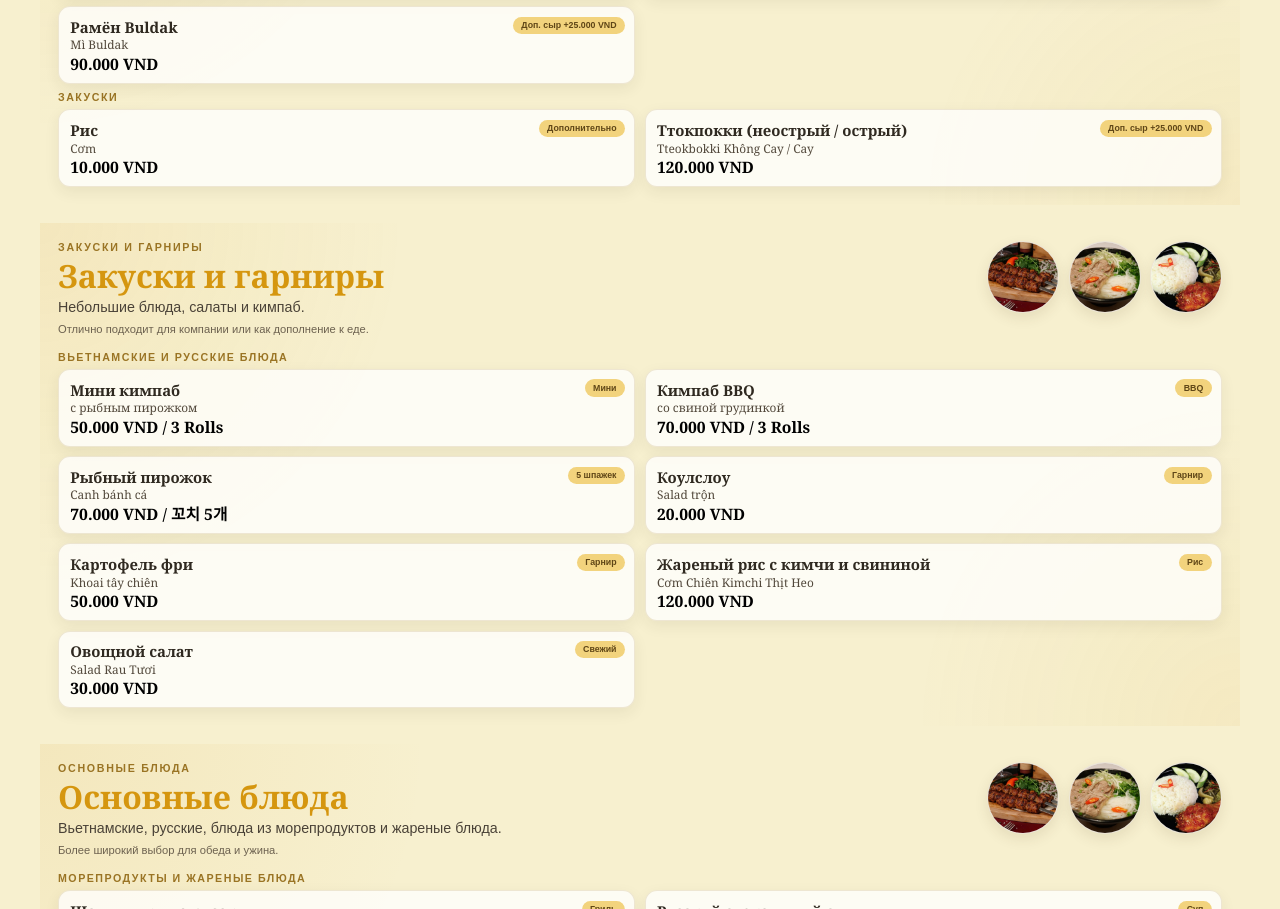
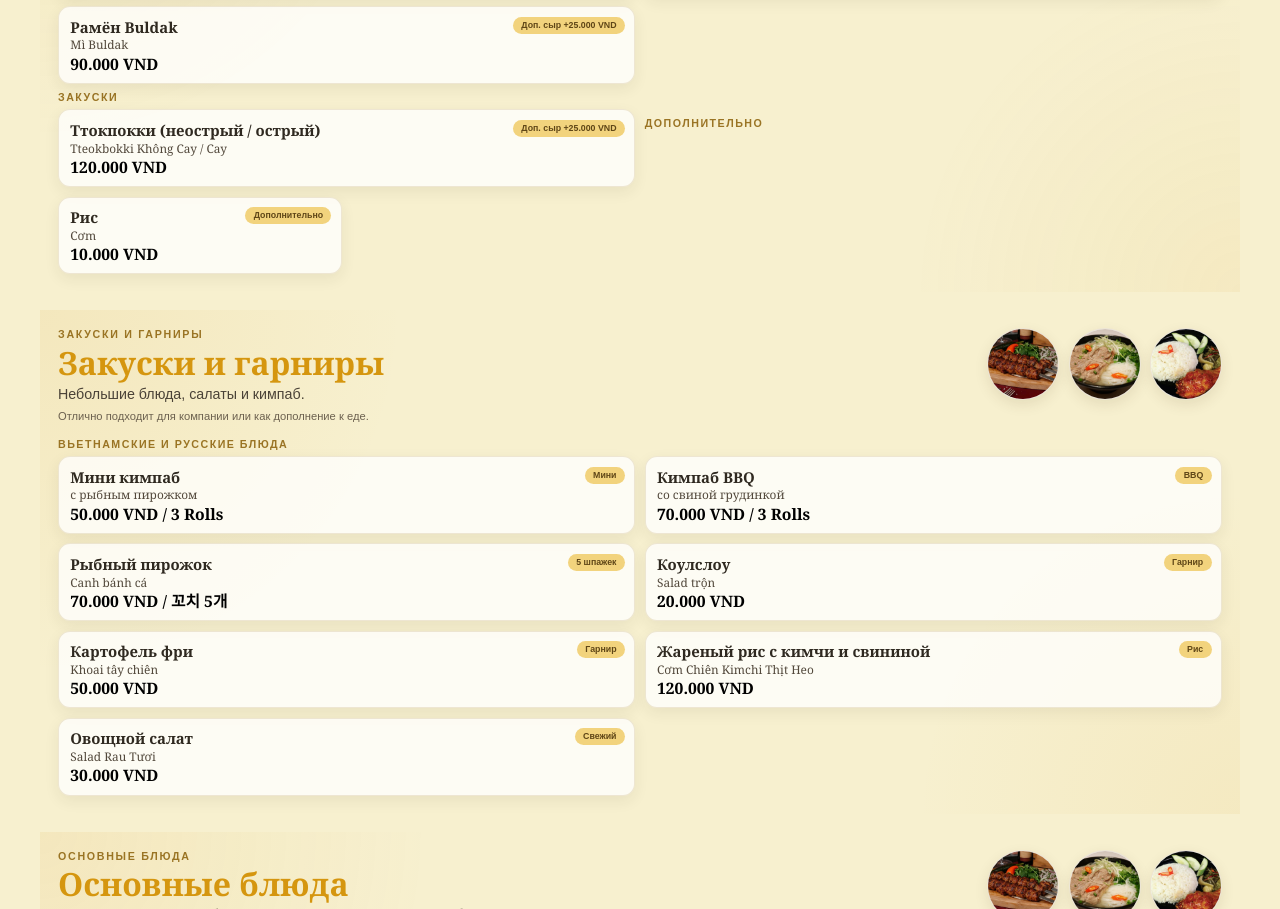
Before and after one commit to EvolS154/chickchick.github.io, a plain HTML site: page ru.html in a window 1280 px wide. Shown: the part 2620-3529 px from the top of the page. Drawn offline with Linux system fonts and the light colour scheme.

Commit message:
Update ru.html

```diff
--- a/ru.html
+++ b/ru.html
@@ -740,19 +740,21 @@ body {
 <div class="group-title">Закуски</div>
 <div class="grid grid-2">
 <div class="card">
+<div class="badge">Доп. сыр +25.000 VND</div>
+<div class="card-text">
+<div class="eng">Ттокпокки (неострый / острый)</div>
+<div class="vn">Tteokbokki Không Cay / Cay</div>
+<div class="price">120.000 VND</div>
+</div>
+</div>
+<div class="group-title">Дополнительно</div>
+<div class="grid grid-2">
+<div class="card">
 <div class="badge">Дополнительно</div>
 <div class="card-text">
 <div class="eng">Рис</div>
 <div class="vn">Cơm</div>
 <div class="price">10.000 VND</div>
-</div>
-</div>
-<div class="card">
-<div class="badge">Доп. сыр +25.000 VND</div>
-<div class="card-text">
-<div class="eng">Ттокпокки (неострый / острый)</div>
-<div class="vn">Tteokbokki Không Cay / Cay</div>
-<div class="price">120.000 VND</div>
 </div>
 </div>
 </div>
```
